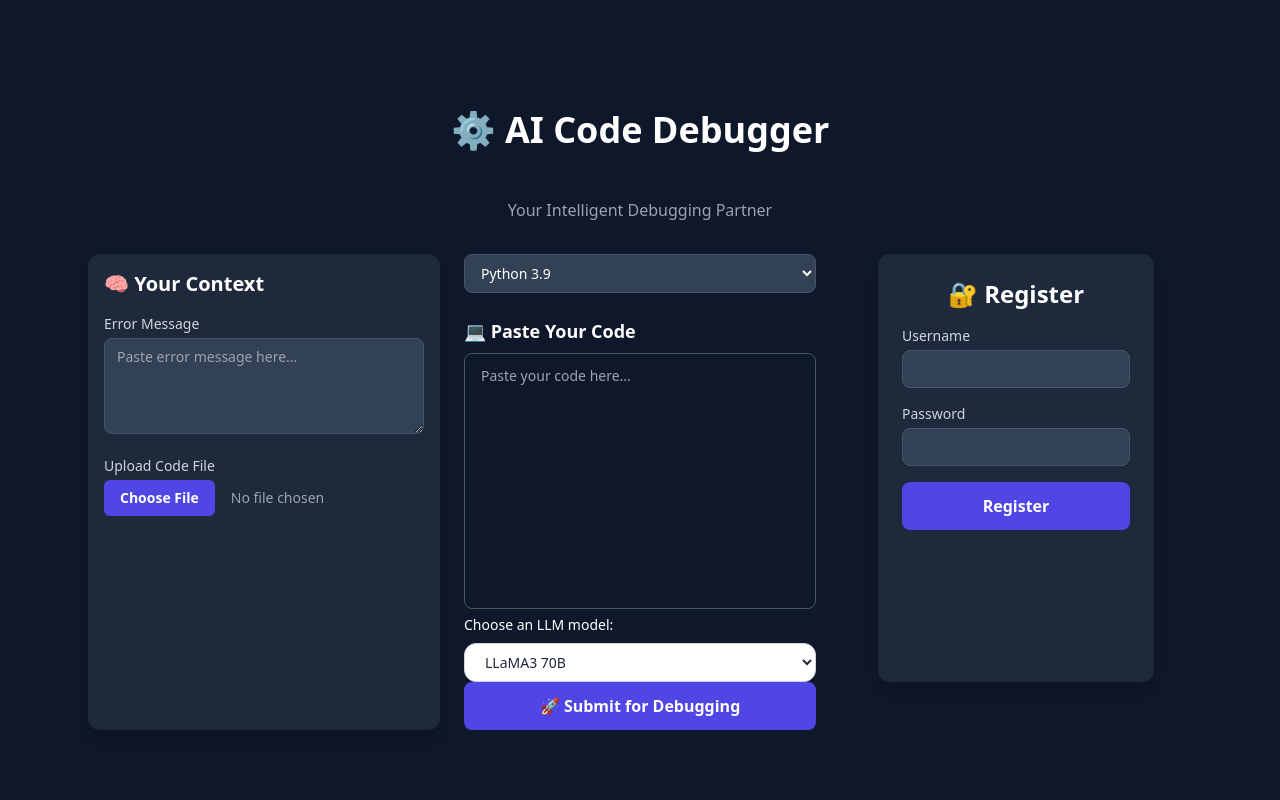
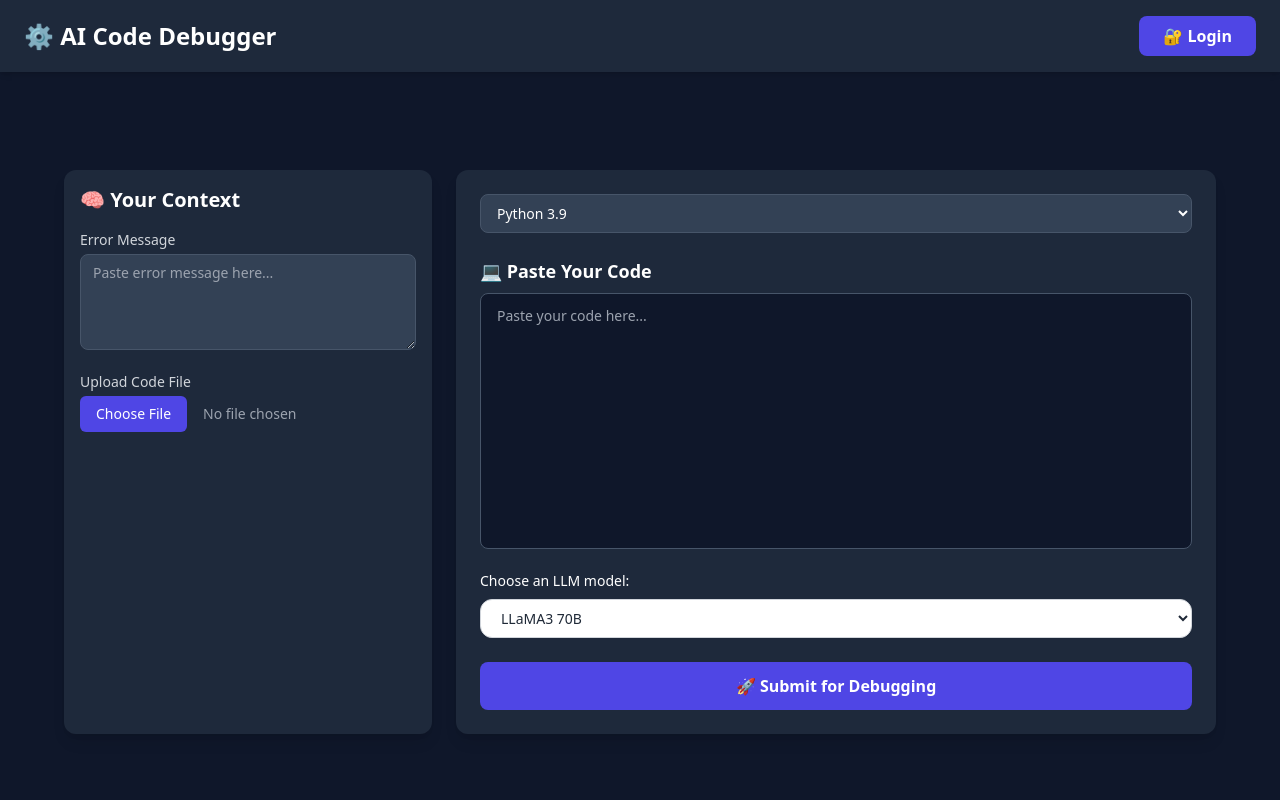
Before and after one commit to adarsh2023calc/vistas2, a FastAPI app: page / in a window 1280 px wide. Run offline with FastAPI, Linux system fonts and the light colour scheme; some libraries are stand-ins or nearby versions.

Commit message:
Modified Frontend

```diff
--- a/main.py
+++ b/main.py
@@ -133,6 +133,7 @@ def ask_gpt(code, model,error):
     tools = [
     Tool(name="GitHub Search", func=search_github_issues, description="Search relevant GitHub issues"),
     Tool(name="Web Search", func=serp_tool.run, description="Google search for coding errors, solutions, docs"),
+
      ]
 
     # Step 1: Create the ReAct agent with tools
--- a/templates/index.html
+++ b/templates/index.html
@@ -5,13 +5,121 @@
   <title>AI Code Debugger</title>
   <script src="https://cdn.tailwindcss.com"></script>
 </head>
+
+<body class="bg-[#0f172a] text-white min-h-screen flex flex-col font-sans">
+
+  <!-- Navbar -->
+  <nav class="bg-[#1e293b] w-full px-6 py-4 flex justify-between items-center shadow-md">
+    <div class="text-2xl font-bold">⚙️ AI Code Debugger</div>
+    <button onclick="openModal()" class="bg-indigo-600 hover:bg-indigo-700 text-white font-semibold py-2 px-6 rounded-lg transition duration-200">
+      🔐 Login
+    </button>
+  </nav>
+
+  <main class="flex-1 flex flex-col items-center justify-center p-6">
+    <!-- Main content -->
+    <div class="w-full max-w-6xl grid grid-cols-1 md:grid-cols-3 gap-6 mt-8">
+
+      <!-- Context Panel -->
+      <div class="md:col-span-1 bg-[#1e293b] p-4 rounded-xl shadow-lg">
+        <h2 class="text-xl font-semibold mb-4">🧠 Your Context</h2>
+        <div class="mb-4">
+          <label class="block mb-1 text-sm text-gray-300">Error Message</label>
+          <textarea id="error-msg" placeholder="Paste error message here..." class="w-full bg-[#334155] border border-[#475569] rounded-lg px-3 py-2 text-sm text-white h-24"></textarea>
+        </div>
+        <div>
+          <label class="block mb-1 text-sm text-gray-300">Upload Code File</label>
+          <input type="file" name="file" class="block w-full text-sm text-gray-400 file:mr-4 file:py-2 file:px-4 file:rounded-md file:border-0 file:bg-indigo-600 file:text-white hover:file:bg-indigo-700">
+        </div>
+      </div>
+
+      <!-- Main Debugger Form -->
+      <form method="POST" action="/" onsubmit="copyErrorMessage()" class="md:col-span-2 bg-[#1e293b] p-6 rounded-xl shadow-lg">
+        <div class="mb-6">
+          <select name="language" class="w-full bg-[#334155] border border-[#475569] rounded-lg px-3 py-2 text-sm text-white">
+            <option value="python3.9">Python 3.9</option>
+            <option value="javascript">JavaScript</option>
+            <option value="cpp">C++</option>
+            <option value="html">HTML</option>
+          </select>
+        </div>
+        <label class="block text-lg font-semibold mb-2">💻 Paste Your Code</label>
+        <textarea name="code" placeholder="Paste your code here..." class="w-full h-64 bg-[#0f172a] border border-[#475569] rounded-lg px-4 py-3 text-sm text-white resize-none"></textarea>
+        <input type="hidden" name="error" id="hidden-error-msg">
+
+        <label for="llm-select" class="block mb-2 text-sm font-medium text-white mt-4">Choose an LLM model:</label>
+        <select id="llm-select" name="model" class="w-full px-4 py-2 text-sm text-gray-800 bg-white border border-gray-300 rounded-xl shadow-sm">
+          <option value="llama3-70b-8192">LLaMA3 70B</option>
+          <option value="qwen-qwq-32b">Qwen-Qwq-32b</option>
+          <option value="deepseek-r1-distill-llama-70b">Deepseek-r1-distill-llama-70b</option>
+          <option value="gemma2-9b-it">Gemma2-9b-it</option>
+        </select>
+
+        <button type="submit" class="w-full bg-indigo-600 hover:bg-indigo-700 text-white font-semibold py-3 rounded-lg transition duration-200 mt-6">
+          🚀 Submit for Debugging
+        </button>
+      </form>
+
+    </div>
+
+    <!-- Output section -->
+    {% if output %}
+      <div class="mt-6 w-full max-w-4xl">
+        <h2 class="text-lg font-semibold text-green-400">✅ Debug Output:</h2>
+        <pre class="mt-2 bg-[#0f172a] p-4 rounded-lg border border-green-500 text-green-300 whitespace-pre-wrap">{{ output }}</pre>
+      </div>
+    {% endif %}
+
+    {% if debug %}
+      <div class="mt-6 w-full max-w-4xl">
+        <h2 class="text-lg font-semibold text-green-400">✅ Console Output:</h2>
+        <pre class="mt-2 bg-[#0f172a] p-4 rounded-lg border border-green-500 text-green-300 whitespace-pre-wrap">{{ debug }}</pre>
+      </div>
+    {% endif %}
+
+  </main>
+
+  <!-- Modal -->
+  <div id="modal" class="fixed inset-0 bg-black bg-opacity-50 hidden items-center justify-center z-50">
+    <div class="bg-[#1e293b] p-8 rounded-lg w-96">
+      <h2 class="text-2xl font-semibold mb-6 text-center">🔐 Login/Register</h2>
+      <form onsubmit="registerUser(event)">
+        <div class="mb-4">
+          <label class="block mb-1 text-sm text-gray-300">Username</label>
+          <input type="text" name="username" required class="w-full bg-[#334155] border border-[#475569] rounded-lg px-3 py-2 text-sm text-white">
+        </div>
+        <div class="mb-6">
+          <label class="block mb-1 text-sm text-gray-300">Password</label>
+          <input type="password" name="password" required class="w-full bg-[#334155] border border-[#475569] rounded-lg px-3 py-2 text-sm text-white">
+        </div>
+        <div class="flex justify-between">
+          <button type="submit" class="bg-indigo-600 hover:bg-indigo-700 text-white font-semibold py-2 px-6 rounded-lg transition duration-200">
+            Register
+          </button>
+          <button type="button" onclick="closeModal()" class="bg-red-500 hover:bg-red-600 text-white font-semibold py-2 px-6 rounded-lg transition duration-200">
+            Cancel
+          </button>
+        </div>
+      </form>
+    </div>
+  </div>
+
   <script>
+    function openModal() {
+      document.getElementById('modal').classList.remove('hidden');
+      document.getElementById('modal').classList.add('flex');
+    }
 
+    function closeModal() {
+      document.getElementById('modal').classList.remove('flex');
+      document.getElementById('modal').classList.add('hidden');
+    }
 
     function copyErrorMessage() {
       const errorMsg = document.getElementById('error-msg').value;
       document.getElementById('hidden-error-msg').value = errorMsg;
     }
+
     async function registerUser(event) {
       event.preventDefault();
       const form = event.target;
@@ -30,7 +138,7 @@
         const result = await response.json();
         if (response.ok) {
           alert('Registration successful!');
-                // Optionally redirect or show login form
+          closeModal();
         } else {
           alert(result.detail || 'Registration failed');
         }
@@ -39,105 +147,7 @@
         console.error('Error:', error);
       }
     }
-
-
   </script>
 
-<body class="bg-[#0f172a] text-white min-h-screen flex flex-col items-center justify-center font-sans">
-    <div class="w-full max-w-6xl p-6">
-
-        <header class="mb-8 text-center">
-
-            <h1 class="text-4xl font-bold p-10">⚙️ AI Code Debugger</h1>
-
-            <p class="text-gray-400 mt-2">Your Intelligent Debugging Partner</p>
-        </header>
-
-        <div class="grid grid-cols-1 md:grid-cols-3 gap-6">
-            <!-- Context Panel -->
-            <div class="md:col-span-1 bg-[#1e293b] p-4 rounded-xl shadow-lg">
-                <h2 class="text-xl font-semibold mb-4">🧠 Your Context</h2>
-
-
-
-                <div class="mb-4">
-                    <label class="block mb-1 text-sm text-gray-300">Error Message</label>
-                    <textarea id="error-msg" placeholder="Paste error message here..." class="w-full bg-[#334155] border border-[#475569] rounded-lg px-3 py-2 text-sm text-white placeholder-gray-400 h-24">{{ error or "" }}</textarea>
-
-                </div>
-
-                <div>
-                    <label class="block mb-1 text-sm text-gray-300">Upload Code File</label>
-                    <input type="file" name="file" class="block w-full text-sm text-gray-400 file:mr-4 file:py-2 file:px-4 file:rounded-md file:border-0 file:text-sm file:font-semibold file:bg-indigo-600 file:text-white hover:file:bg-indigo-700">
-                </div>
-            </div>
-
-            <!-- Main Debugger -->
-            <form method="POST" action="/" onsubmit="copyErrorMessage()">
-                <div class="mb-6">
-
-                    <select name="language" class="w-full bg-[#334155] border border-[#475569] rounded-lg px-3 py-2 text-sm text-white placeholder-gray-400">
-                        <option value="python3.9" {% if language == 'python3.9' %}selected{% endif %}>Python 3.9</option>
-                        <option value="javascript" {% if language== "javascript" %}selected{% endif %}>JavaScript</option>
-                        <option value="cpp" {% if language== "cpp" %}selected{% endif %}>C++</option>
-                        <option value="html" {% if language== "html" %}selected{% endif %}>HTML</option>
-                      </select>
-
-                </div>
-                <label class="block text-lg font-semibold mb-2">💻 Paste Your Code</label>
-                <textarea name="code" placeholder="Paste your code here..." class="w-full h-64 bg-[#0f172a] border border-[#475569] rounded-lg px-4 py-3 text-sm text-white placeholder-gray-400 resize-none">{{ code or '' }}</textarea>
-                <input type="hidden" name="error" id="hidden-error-msg">
-                <label for="llm-select" class="block mb-2 text-sm font-medium text-white">Choose an LLM model:</label>
-
-                <select id="llm-select" name="model" class="w-full px-4 py-2 p-10 text-sm text-gray-800 bg-white border border-gray-300 rounded-xl shadow-sm focus:outline-none focus:ring-2 focus:ring-blue-500 focus:border-transparent transition ease-in-out duration-150 p-3">
-                    <option value="llama3-70b-8192" {% if model == 'llama3-70b-8192' %}selected{% endif %}>LLaMA3 70B</option>
-                    <option value="qwen-qwq-32b" {% if model == 'qwen-qwq-32b' %}selected{% endif %}>Qwen-Qwq-32b</option>
-                    <option value="deepseek-r1-distill-llama-70b" {% if model == 'deepseek-r1-distill-llama-70b' %}selected{% endif %}>Deepseek-r1-distill-llama-70b</option>
-
-                    <option value="gemma2-9b-it" {% if model == 'gemma2-9b-it' %}selected{% endif %}>gemma2-9b-it</option>
-
-                </select>
-
-                <button type="submit" class="w-full bg-indigo-600 hover:bg-indigo-700 text-white font-semibold py-3 rounded-lg transition duration-200" >
-                    🚀 Submit for Debugging
-                </button>
-            </form>
-
-            <div class="bg-[#1e293b] p-6 rounded-xl shadow-lg mb-12 max-w-md mx-auto">
-                <h2 class="text-2xl font-semibold mb-4 text-center">🔐 Register</h2>
-                <form onsubmit="registerUser(event)">
-                    <div class="mb-4">
-                        <label class="block mb-1 text-sm text-gray-300">Username</label>
-                        <input type="text" name="username" required
-                               class="w-full bg-[#334155] border border-[#475569] rounded-lg px-3 py-2 text-sm text-white placeholder-gray-400">
-                    </div>
-                    <div class="mb-4">
-                        <label class="block mb-1 text-sm text-gray-300">Password</label>
-                        <input type="password" name="password" required
-                               class="w-full bg-[#334155] border border-[#475569] rounded-lg px-3 py-2 text-sm text-white placeholder-gray-400">
-                    </div>
-                    <button type="submit"
-                            class="w-full bg-indigo-600 hover:bg-indigo-700 text-white font-semibold py-3 rounded-lg transition duration-200">
-                        Register
-                    </button>
-                </form>
-            </div>
-
-        </div>
-        <div>
-            {% if output %}
-                <div class="mt-6">
-                    <h2 class="text-lg font-semibold text-green-400">✅ Debug Output:</h2>
-                    <pre class="mt-2 bg-[#0f172a] p-4 rounded-lg border border-green-500 text-green-300 whitespace-pre-wrap">{{ output }}</pre>
-                </div>
-
-            {% endif %}
-
-            {% if debug %}
-            <h2 class="text-lg font-semibold text-green-400">✅ Console output:</h2>
-            <pre class="mt-2 bg-[#0f172a] p-4 rounded-lg border border-green-500 text-green-300 whitespace-pre-wrap">{{ debug }}</pre>
-
-            {% endif %}
-    </div>
 </body>
 </html>
```
Lines whose indentation alone changed are shown as unchanged.
